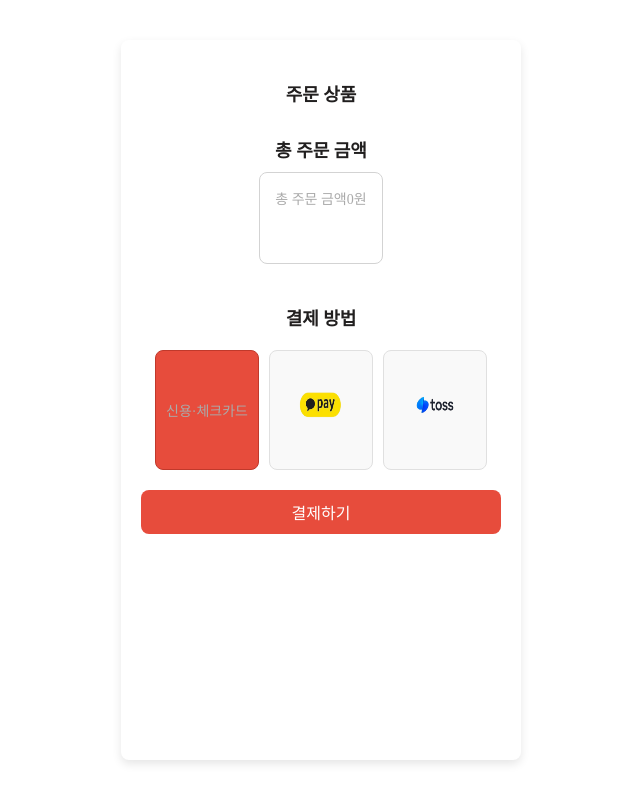
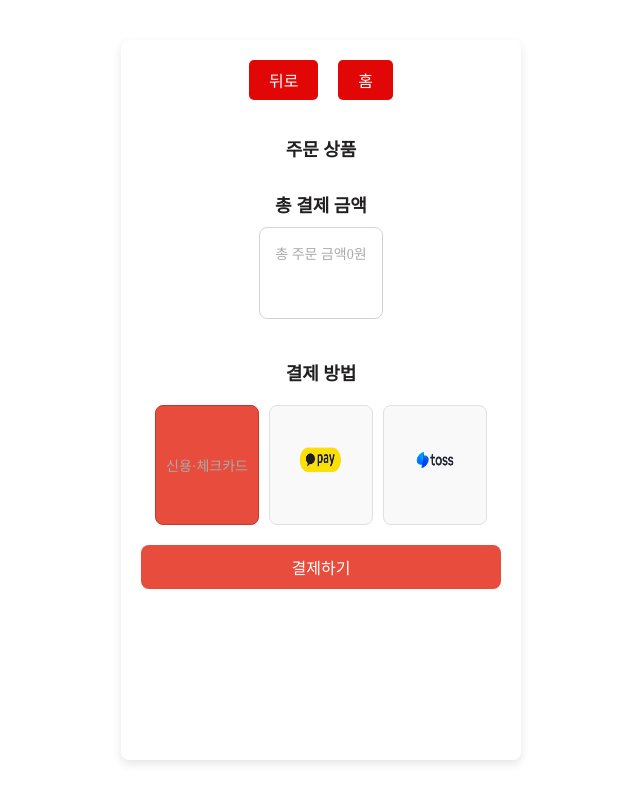
Before and after one commit to yangjunsik/food, a React (Create React App) app in the folder frontend/: page /payment in a window 1280 px wide. Shown: the whole page, without its empty margins (319-959 px from the left). Built offline with nearby package versions, Linux system fonts and the light colour scheme; sample sign-in values are in the browser's storage; the HTML template or start-up script is replaced by a standard one; a web font is replaced by a local one.

Commit message:
진짜 중간점검
버튼추가 및 디자인 조금 다듬기

```diff
--- a/frontend/src/components/BarcodePage.js
+++ b/frontend/src/components/BarcodePage.js
@@ -42,6 +42,24 @@ function BarcodePage() {
 
     return (
         <div className="container">
+            {/* 상단 버튼 영역 */}
+            <div className="top-buttons">
+                {/* 뒤로 버튼 */}
+                <button
+                    className="top-button back-button"
+                    onClick={() => navigate(-1)} // 이전 페이지로 이동
+                >
+                    뒤로
+                </button>
+
+                {/* 홈 버튼 */}
+                <button
+                    className="top-button home-button"
+                    onClick={() => navigate('/chooseRestaurant')} // ChooseRestaurant.js로 이동
+                >
+                    홈
+                </button>
+            </div>
             <header>
                 <h1>바코드 확인</h1>
             </header>
--- a/frontend/src/components/Gongsikdang_A.js
+++ b/frontend/src/components/Gongsikdang_A.js
@@ -109,7 +109,7 @@ function InfoRestaurant() {
                                 </div>
                                 <button
                                     className="add-to-cart-button"
-                                    onClick={() => handleAddToCart(item)}
+                                    onClick={() => handleAddToCart(item, item.quantity || 1)}
                                 >
                                     담기
                                 </button>
--- a/frontend/src/components/MyPage.js
+++ b/frontend/src/components/MyPage.js
@@ -40,6 +40,23 @@ function MyPage() {
 
     return (
         <div className="container">
+            <div className="top-buttons">
+                {/* 뒤로 버튼 */}
+                <button
+                    className="top-button back-button"
+                    onClick={() => navigate(-1)} // 이전 페이지로 이동
+                >
+                    뒤로
+                </button>
+
+                {/* 홈 버튼 */}
+                <button
+                    className="top-button home-button"
+                    onClick={() => navigate('/chooseRestaurant')} // ChooseRestaurant.js로 이동
+                >
+                    홈
+                </button>
+            </div>
             <header>
                 <h1>마이페이지</h1>
             </header>
@@ -50,7 +67,7 @@ function MyPage() {
                         <li key={index}>
                             <a
                                 onClick={() => handleBarcodeClick(purchase)}
-                                style={{ cursor: "pointer", textDecoration: "underline" }}
+                                style={{cursor: "pointer", textDecoration: "underline"}}
                             >
                                 {purchase.date} - 주문번호: {purchase.merchantUid} - 총 {purchase.items.length}개
                             </a>
--- a/frontend/src/components/Payment.js
+++ b/frontend/src/components/Payment.js
@@ -9,7 +9,7 @@ function Payment() {
     const { cart } = location.state || { cart: [] };
 
     const [selectedPayment, setSelectedPayment] = useState("credit-card"); // 기본 결제 수단: 신용카드
-    const [pgProvider, setPgProvider] = useState("kakaopay"); // 기본 PG사: 카카오페이
+    const [pgProvider, setPgProvider] = useState("html5_inicis"); // 기본 PG사: 이니시스 (신용카드)
 
     const totalAmount = cart.reduce((sum, item) => sum + item.price * item.quantity, 0);
     const pointBalance = 3000; // 예시 포인트 잔액
@@ -22,7 +22,7 @@ function Payment() {
 
         const merchantUid = `mid_${new Date().getTime()}`; // 주문번호 생성
         const paymentData = {
-            pg: pgProvider, // PG사 (카카오페이 or 토스페이)
+            pg: pgProvider, // PG사 설정
             pay_method: selectedPayment, // 결제 수단
             merchant_uid: merchantUid,
             name: "주문 상품",
@@ -70,7 +70,7 @@ function Payment() {
                     );
 
                     // **재고 감소 요청 추가**
-                    const reduceStockResponse = await axios.post(
+                    await axios.post(
                         "http://localhost:8080/menu/reduce", // 백엔드 재고 감소 API 주소
                         cart.map((item) => ({
                             name: item.name,
@@ -82,7 +82,6 @@ function Payment() {
                             },
                         }
                     );
-                    console.log("재고 감소 응답:", reduceStockResponse.data);
 
                     alert("결제 성공 및 재고 감소 완료!");
                     navigate("/barcode", {
@@ -104,6 +103,24 @@ function Payment() {
     return (
         <section className="pay-section">
             <div className="container">
+                {/* 상단 버튼 영역 */}
+                <div className="top-buttons">
+                    {/* 뒤로 버튼 */}
+                    <button
+                        className="top-button back-button"
+                        onClick={() => navigate(-1)} // 이전 페이지로 이동
+                    >
+                        뒤로
+                    </button>
+
+                    {/* 홈 버튼 */}
+                    <button
+                        className="top-button home-button"
+                        onClick={() => navigate('/chooseRestaurant')} // ChooseRestaurant.js로 이동
+                    >
+                        홈
+                    </button>
+                </div>
                 {/* 주문 상품 */}
                 <h2>주문 상품</h2>
                 {cart.map((item, index) => (
@@ -116,8 +133,8 @@ function Payment() {
                     </div>
                 ))}
 
-                {/* 총 주문 금액 */}
-                <h2>총 주문 금액</h2>
+                {/* 총 결제 금액 */}
+                <h2>총 결제 금액</h2>
                 <div className="white-box">
                     <div className="flex-container">
                         <p>총 주문 금액</p>
@@ -125,16 +142,20 @@ function Payment() {
                     </div>
                 </div>
 
-
                 {/* 결제 방법 */}
                 <h2>결제 방법</h2>
                 <div className="payment-methods">
+                    {/* 신용·체크카드 */}
                     <div
                         className={`method-box ${selectedPayment === "credit-card" ? "selected" : ""}`}
-                        onClick={() => setSelectedPayment("credit-card")}
+                        onClick={() => {
+                            setSelectedPayment("credit-card");
+                            setPgProvider("html5_inicis"); // 신용·체크카드는 이니시스 설정
+                        }}
                     >
                         <p>신용·체크카드</p>
                     </div>
+                    {/* 카카오페이 */}
                     <div
                         className={`method-box ${selectedPayment === "kakaopay" ? "selected" : ""}`}
                         onClick={() => {
@@ -144,6 +165,7 @@ function Payment() {
                     >
                         <img src="/images4/카카오페이-removebg-preview.png" alt="카카오페이" className="method-icon" />
                     </div>
+                    {/* 토스페이 */}
                     <div
                         className={`method-box ${selectedPayment === "tosspay" ? "selected" : ""}`}
                         onClick={() => {
--- a/frontend/src/components/css/BarcodePage.css
+++ b/frontend/src/components/css/BarcodePage.css
@@ -59,3 +59,40 @@ header h1 {
 svg {
     margin-top: 10px;
 }
+
+/* 상단 버튼 공통 스타일 */
+.top-buttons {
+    display: flex;
+    justify-content: space-between; /* 버튼을 양쪽 끝에 배치 */
+    align-items: center; /* 버튼 중앙 정렬 */
+    margin-bottom: 15px; /* 제목과의 간격 추가 */
+    padding: 0 10px; /* 버튼과 컨테이너 간의 간격 */
+    gap: 20px; /* 버튼 사이의 간격 */
+}
+
+/* 버튼 스타일 */
+.top-button {
+    background-color: var(--red); /* 빨간색 배경 */
+    color: white; /* 흰색 글자 */
+    border: none; /* 테두리 제거 */
+    border-radius: 5px; /* 둥근 모서리 */
+    padding: 8px 20px; /* 버튼 크기 조정 */
+    font-size: 16px; /* 버튼 글씨 크기 */
+    cursor: pointer;
+    transition: background-color 0.3s ease, transform 0.2s ease;
+}
+
+.top-button:hover {
+    background-color: #c0392b; /* 어두운 빨간색 */
+    transform: scale(1.05); /* 살짝 확대 효과 */
+}
+
+/* 뒤로 버튼 */
+.back-button {
+    text-align: center;
+}
+
+/* 홈 버튼 */
+.home-button {
+    text-align: center;
+}
--- a/frontend/src/components/css/ChooseRestaurant.css
+++ b/frontend/src/components/css/ChooseRestaurant.css
@@ -60,12 +60,16 @@ h2 {
 
 /* 마이페이지 박스 */
 .mypage-box {
-    padding: 15px;
+    padding: 18px 25px; /* 버튼 크기 증가 */
     background-color: #e74c3c;
     color: white;
-    border-radius: 10px;
+    border-radius: 12px;
     cursor: pointer;
     transition: background-color 0.2s, transform 0.2s;
+    font-size: 1.1em; /* 약간 더 큰 글씨 */
+    display: flex;
+    align-items: center; /* 아이콘과 텍스트 정렬 */
+    gap: 10px; /* 아이콘과 텍스트 간격 */
 }
 
 .mypage-box:hover {
@@ -76,14 +80,15 @@ h2 {
 /* 로그아웃 버튼 */
 .logout button {
     width: 100%;
-    padding: 12px;
+    padding: 15px; /* 버튼 크기 약간 증가 */
     background-color: #e74c3c;
     color: white;
     border: none;
-    border-radius: 8px;
+    border-radius: 10px; /* 둥글기 수정 */
     font-size: 1em;
     cursor: pointer;
     transition: background-color 0.2s, transform 0.2s;
+    margin-top: 20px; /* 마이페이지 박스와의 간격 */
 }
 
 .logout button:hover {
--- a/frontend/src/components/css/MyPage.css
+++ b/frontend/src/components/css/MyPage.css
@@ -116,3 +116,40 @@ header h1 {
     transform: scale(1.05); /* 약간 확대 효과 */
     box-shadow: 0 4px 12px rgba(0, 0, 0, 0.2);
 }
+
+/* 상단 버튼 공통 스타일 */
+.top-buttons {
+    display: flex;
+    justify-content: space-between; /* 버튼을 양쪽 끝에 배치 */
+    align-items: center; /* 버튼 중앙 정렬 */
+    margin-bottom: 15px; /* 제목과의 간격 추가 */
+    padding: 0 10px; /* 버튼과 컨테이너 간의 간격 */
+    gap: 20px; /* 버튼 사이의 간격 */
+}
+
+/* 버튼 스타일 */
+.top-button {
+    background-color: var(--red); /* 빨간색 배경 */
+    color: white; /* 흰색 글자 */
+    border: none; /* 테두리 제거 */
+    border-radius: 5px; /* 둥근 모서리 */
+    padding: 8px 20px; /* 버튼 크기 조정 */
+    font-size: 16px; /* 버튼 글씨 크기 */
+    cursor: pointer;
+    transition: background-color 0.3s ease, transform 0.2s ease;
+}
+
+.top-button:hover {
+    background-color: #c0392b; /* 어두운 빨간색 */
+    transform: scale(1.05); /* 살짝 확대 효과 */
+}
+
+/* 뒤로 버튼 */
+.back-button {
+    text-align: center;
+}
+
+/* 홈 버튼 */
+.home-button {
+    text-align: center;
+}
--- a/frontend/src/components/css/payment.css
+++ b/frontend/src/components/css/payment.css
@@ -119,3 +119,40 @@ button.submit-btn:hover {
         font-size: 14px; /* 버튼 폰트 크기 조정 */
     }
 }
+
+/* 상단 버튼 공통 스타일 */
+.top-buttons {
+    display: flex;
+    justify-content: space-between; /* 버튼을 양쪽 끝에 배치 */
+    align-items: center; /* 버튼 중앙 정렬 */
+    margin-bottom: 15px; /* 제목과의 간격 추가 */
+    padding: 0 10px; /* 버튼과 컨테이너 간의 간격 */
+    gap: 20px; /* 버튼 사이의 간격 */
+}
+
+/* 버튼 스타일 */
+.top-button {
+    background-color: var(--red); /* 빨간색 배경 */
+    color: white; /* 흰색 글자 */
+    border: none; /* 테두리 제거 */
+    border-radius: 5px; /* 둥근 모서리 */
+    padding: 8px 20px; /* 버튼 크기 조정 */
+    font-size: 16px; /* 버튼 글씨 크기 */
+    cursor: pointer;
+    transition: background-color 0.3s ease, transform 0.2s ease;
+}
+
+.top-button:hover {
+    background-color: #c0392b; /* 어두운 빨간색 */
+    transform: scale(1.05); /* 살짝 확대 효과 */
+}
+
+/* 뒤로 버튼 */
+.back-button {
+    text-align: center;
+}
+
+/* 홈 버튼 */
+.home-button {
+    text-align: center;
+}
```
